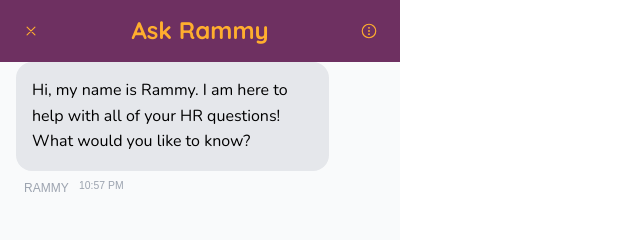
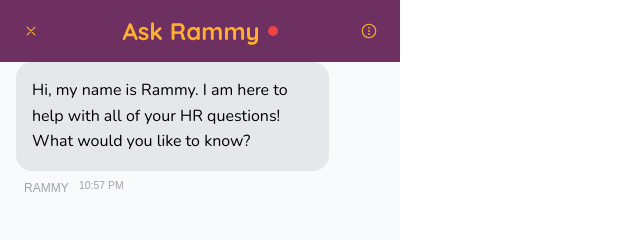
Before and after one commit to GarrettCrowner/CSC402-Project, a website: page index.html in a window 1280 px wide. Shown: the top 240 px of the page, 0-640 px from the left. Drawn offline with nearby package versions, Linux system fonts and the light colour scheme; no server answers.

Commit message:
Update index.html

```diff
--- a/index.html
+++ b/index.html
@@ -18,13 +18,32 @@
         <!-- Header Section -->
         <header id="chat-header">
             <button id="chat-close-btn">
-                 <ion-icon name="close-outline"></ion-icon>
+                <ion-icon name="close-outline"></ion-icon>
             </button>
-            <h2>Ask Rammy</h2>
+
+            <!-- Title + status dot -->
+            <div style="display:flex; align-items:center; gap:0.5rem;">
+                <h2>Ask Rammy</h2>
+                <span
+                    id="status-dot"
+                    title="Checking..."
+                    style="
+                        width: 10px;
+                        height: 10px;
+                        border-radius: 50%;
+                        background-color: #9ca3af;
+                        display: inline-block;
+                        flex-shrink: 0;
+                        transition: background-color 0.4s ease;
+                    "
+                ></span>
+            </div>
+
             <button id="chat-options-btn">
                 <ion-icon name="ellipsis-vertical-circle-outline"></ion-icon>
             </button>
         </header>
+
         <!-- Message Display Area -->
         <main id="message-container">
             <!-- Messages will be appended here by chat.js -->
```
